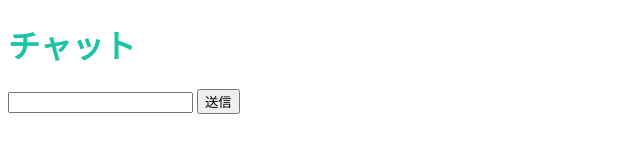
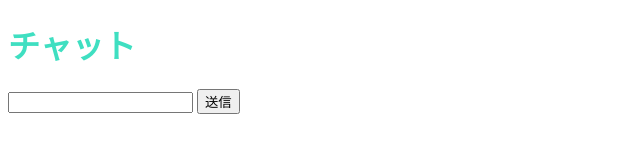
Before and after one commit to Jay2523/-, a website: page template.html in a window 1280 px wide. Shown: the full height of the page, 0-640 px from the left. Drawn offline with Linux system fonts and the light colour scheme.

Commit message:
色を変更しました

```diff
--- a/static/style.css
+++ b/static/style.css
@@ -1,3 +1,3 @@
 .app-title {
-  color: #1cc4a5;
+  color: #3fdfc1;
 }
```
